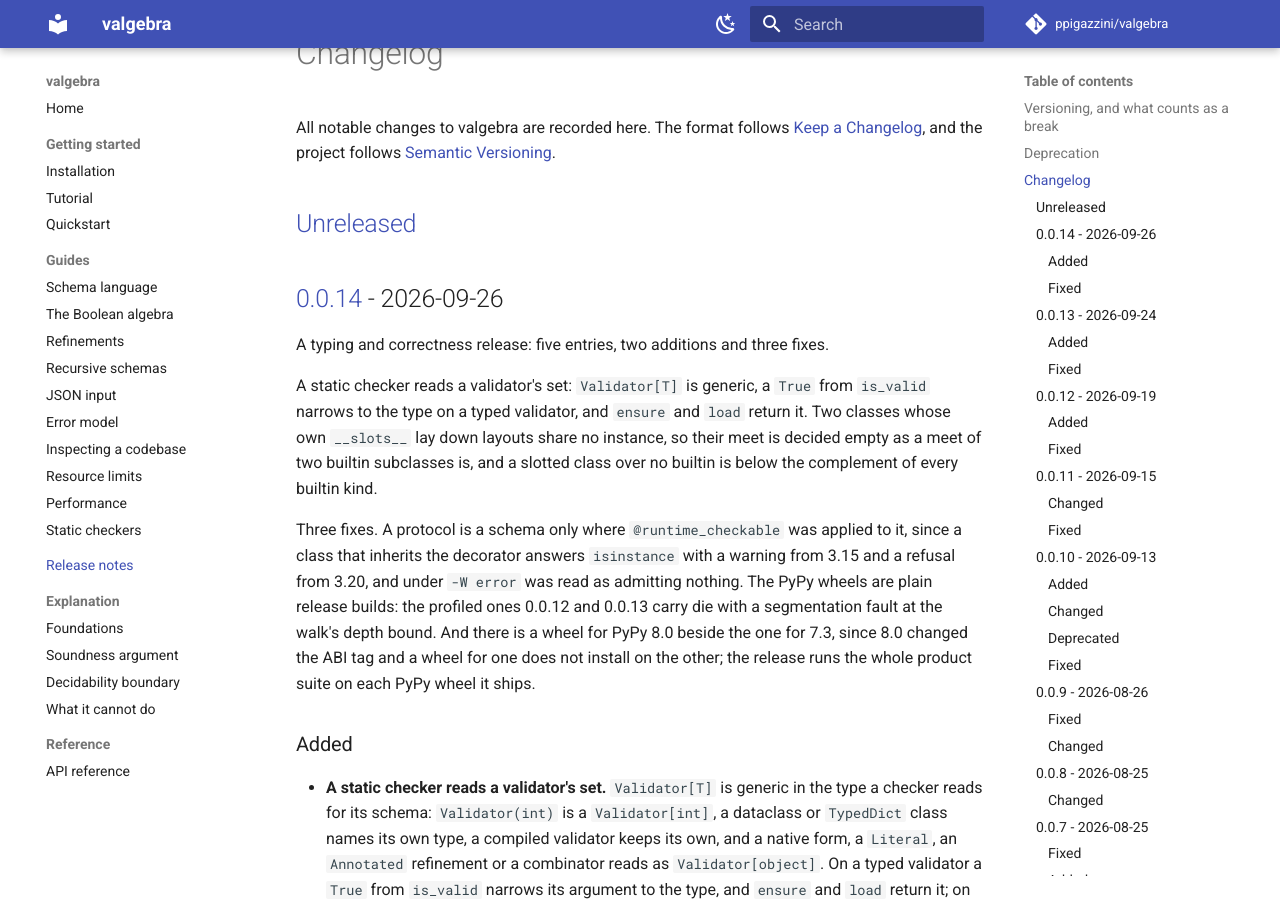
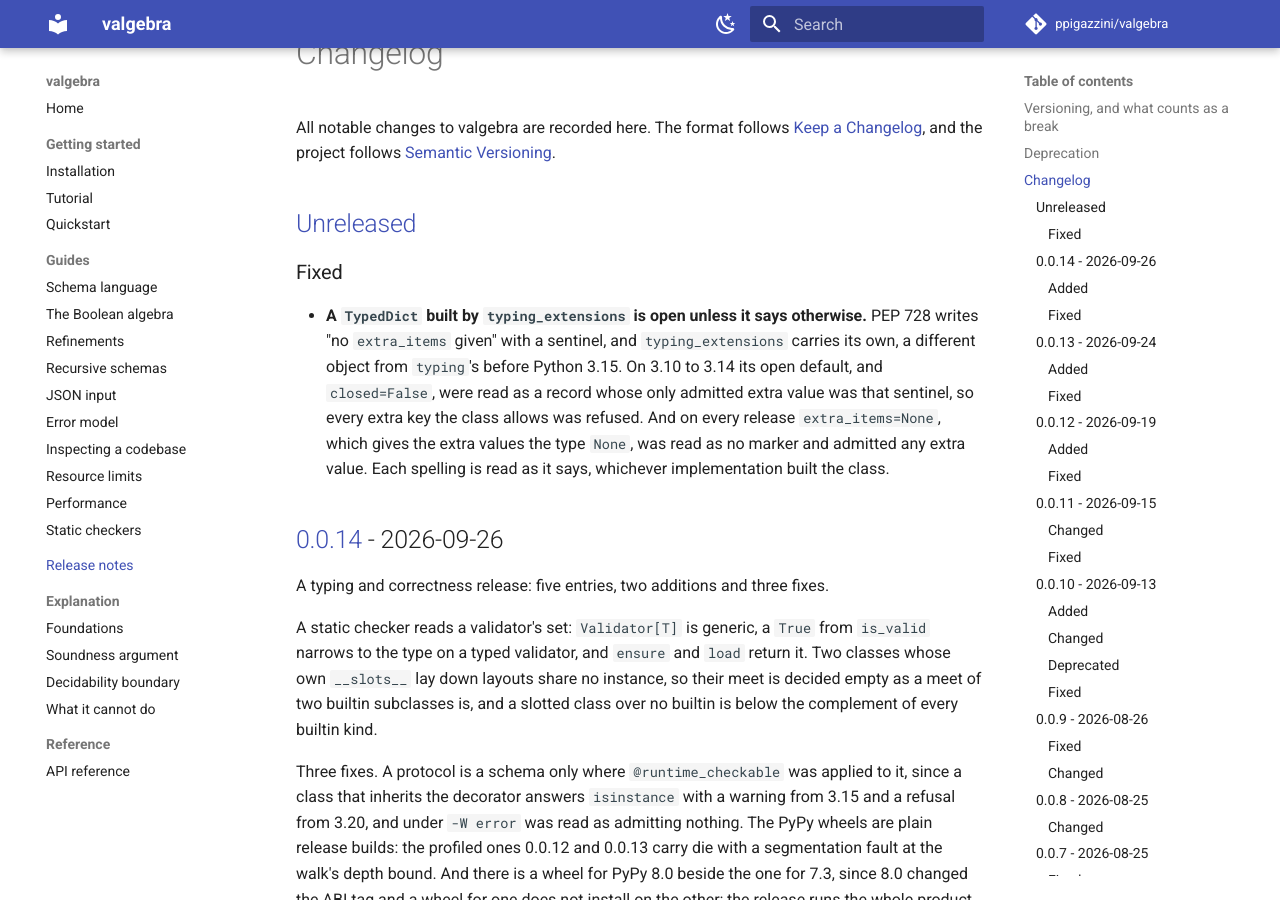
Before and after one commit to ppigazzini/valgebra, an MkDocs documentation site: the page built from docs/12-changelog.md, in a window 1280 px wide and 900 px high, scrolled down 890 px. Built offline with MkDocs 1.6.1 and Material for MkDocs 9.7.7, drawn with Linux system fonts in a browser that asks for light colours; comment, search, counter and statistics services are not loaded.

Commit message:
fix: a TypedDict is read against the sentinel its own implementation wrote
PEP 728 writes "no extra_items given" into __extra_items__ with a
NoExtraItems sentinel, and each implementation carries its own: typing
from 3.15, typing_extensions on every release, two objects before 3.15.
The frontend reads the sentinel from the module that defines the class's
metaclass, which is the implementation that wrote it. Read against
typing's alone, an open typing_extensions TypedDict on 3.10 to 3.14 is a
record whose one admitted extra value is that sentinel, and it refuses
every extra key the class allows.

Where the implementation has a sentinel, extra_items=None is the type the
extra values have, and the record admits an extra key only with the value
None. An implementation older than the sentinel writes None for "none
given", and its record is open. The sentinel is found in sys.modules, not
imported, so reading it runs no module's code.

```diff
--- a/CHANGELOG.md
+++ b/CHANGELOG.md
@@ -13,7 +13,21 @@ Every feat/fix commit this section accounts for, oldest first; held to
 a caller cannot see: a step of the set representation that changed no
 answer of its own, or a repair to a change not yet released.
 
+- fix: a TypedDict is read against the sentinel its own implementation wrote
+
 -->
+
+### Fixed
+
+- **A `TypedDict` built by `typing_extensions` is open unless it says
+  otherwise.** PEP 728 writes "no `extra_items` given" with a sentinel, and
+  `typing_extensions` carries its own, a different object from `typing`'s
+  before Python 3.15. On 3.10 to 3.14 its open default, and `closed=False`,
+  were read as a record whose only admitted extra value was that sentinel, so
+  every extra key the class allows was refused. And on every release
+  `extra_items=None`, which gives the extra values the type `None`, was read as
+  no marker and admitted any extra value. Each spelling is read as it says,
+  whichever implementation built the class.
 
 ## [0.0.14] - 2026-09-26
 
```
Also changed, not shown: docs/dev/03-frontend.md (+8 -1 lines), 4 other files.
